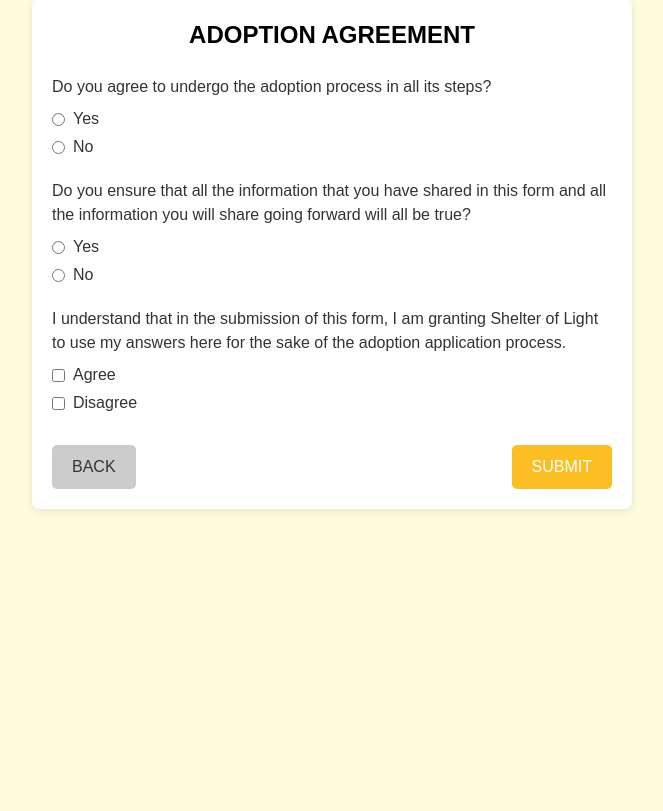
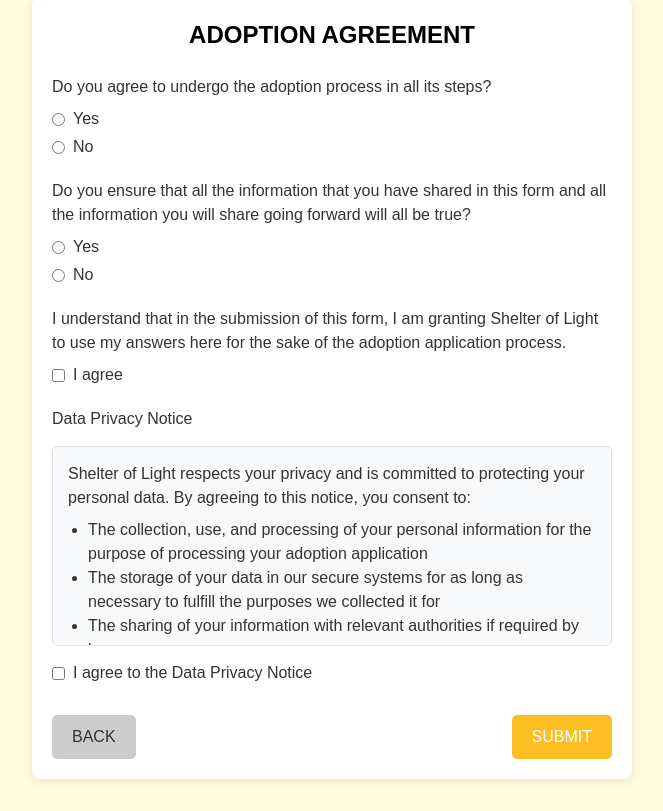
Before and after one commit to Louisse-Gab/FINALS-WEBSITE, a PHP site: page /php/adoption-form-4.php in a window 1280 px wide. Shown: the part 33-844 px from the top of the page, without its empty margins (308-971 px from the left). Before the commit the page ends 544 px from the top, so only its background shows below. Run offline with PHP 8.4, Linux system fonts and the light colour scheme; a user stored in the database is signed in; some libraries are stand-ins or nearby versions.

Commit message:
initial commit

```diff
--- a/php/adoption-form-4.php
+++ b/php/adoption-form-4.php
@@ -3,7 +3,7 @@ require_once '../connection.php';
 
 session_start();
 
-// pag walang nakalogin at binago sa url eto ang ma eexecute nya
+// Redirect if not logged in
 if (!isset($_SESSION['username'])) {
     header('Location: ../php/home.php');
     exit();
@@ -27,12 +27,13 @@ if($_SERVER['REQUEST_METHOD'] === 'POST'){
     $id = $_POST['id'] ?? null;
     $adoptionProcess = $_POST['adoption_process'] ?? '';
     $informationTruth = $_POST['information_truth'] ?? '';
-    $agreement = $_POST['agreement'] ?? '';
+    $agreement = isset($_POST['agreement']) ? 'agree' : '';
+    $dataPrivacy = isset($_POST['data_privacy']) ? 'agree' : '';
 
     if (!$id) {
         $errorMsg = "Record ID is missing.";
-    } elseif (!$adoptionProcess || !$informationTruth || !$agreement || $agreement === 'disagree') {
-        $errorMsg = "Please answer all questions properly and agree to continue.";
+    } elseif (!$adoptionProcess || !$informationTruth || !$agreement || !$dataPrivacy) {
+        $errorMsg = "Please answer all questions properly and agree to all terms to continue.";
     } else {
         $stmt = $conn->prepare("UPDATE adopt SET adoption_process = ?, information_truth = ?, agreement = ? WHERE id = ?");
         $stmt->bind_param("sssi", $adoptionProcess, $informationTruth, $agreement, $id);
@@ -164,6 +165,15 @@ if($_SERVER['REQUEST_METHOD'] === 'POST'){
       font-size: 16px;
       margin-top: 15px;
     }
+    .privacy-notice {
+      background-color: #f8f9fa;
+      padding: 15px;
+      border-radius: 5px;
+      margin: 15px 0;
+      max-height: 200px;
+      overflow-y: auto;
+      border: 1px solid #dee2e6;
+    }
   </style>
 </head>
 <body class="bg-[#FFFBDE] text-gray-800 font-sans">
@@ -212,15 +222,29 @@ if($_SERVER['REQUEST_METHOD'] === 'POST'){
 
       <div class="question">
         <label class="block mb-2 font-medium">I understand that in the submission of this form, I am granting Shelter of Light to use my answers here for the sake of the adoption application process.</label>
-        <div class="flex items-center mb-1">
+        <div class="flex items-center">
           <input type="checkbox" id="agree" name="agreement" value="agree" class="mr-2" required
             <?php if (isset($_POST['agreement']) && $_POST['agreement'] === 'agree') echo 'checked'; ?>>
-          <label for="agree">Agree</label>
+          <label for="agree">I agree</label>
         </div>
-        <div class="flex items-center">
-          <input type="checkbox" id="disagree" name="agreement" value="disagree" class="mr-2"
-            <?php if (isset($_POST['agreement']) && $_POST['agreement'] === 'disagree') echo 'checked'; ?>>
-          <label for="disagree">Disagree</label>
+      </div>
+
+      <div class="question">
+        <label class="block mb-2 font-medium">Data Privacy Notice</label>
+        <div class="privacy-notice">
+          <p class="mb-2">Shelter of Light respects your privacy and is committed to protecting your personal data. By agreeing to this notice, you consent to:</p>
+          <ul class="list-disc pl-5 mb-2">
+            <li>The collection, use, and processing of your personal information for the purpose of processing your adoption application</li>
+            <li>The storage of your data in our secure systems for as long as necessary to fulfill the purposes we collected it for</li>
+            <li>The sharing of your information with relevant authorities if required by law</li>
+            <li>Receiving communications from us regarding your application and other shelter-related matters</li>
+          </ul>
+          <p>We will not share your information with third parties for marketing purposes without your explicit consent.</p>
+        </div>
+        <div class="flex items-center mt-2">
+          <input type="checkbox" id="data-privacy" name="data_privacy" value="agree" class="mr-2" required
+            <?php if (isset($_POST['data_privacy']) && $_POST['data_privacy'] === 'agree') echo 'checked'; ?>>
+          <label for="data-privacy">I agree to the Data Privacy Notice</label>
         </div>
       </div>
 
```
Also changed, not shown: php/adoption-form-3.php (+11 -13 lines).
